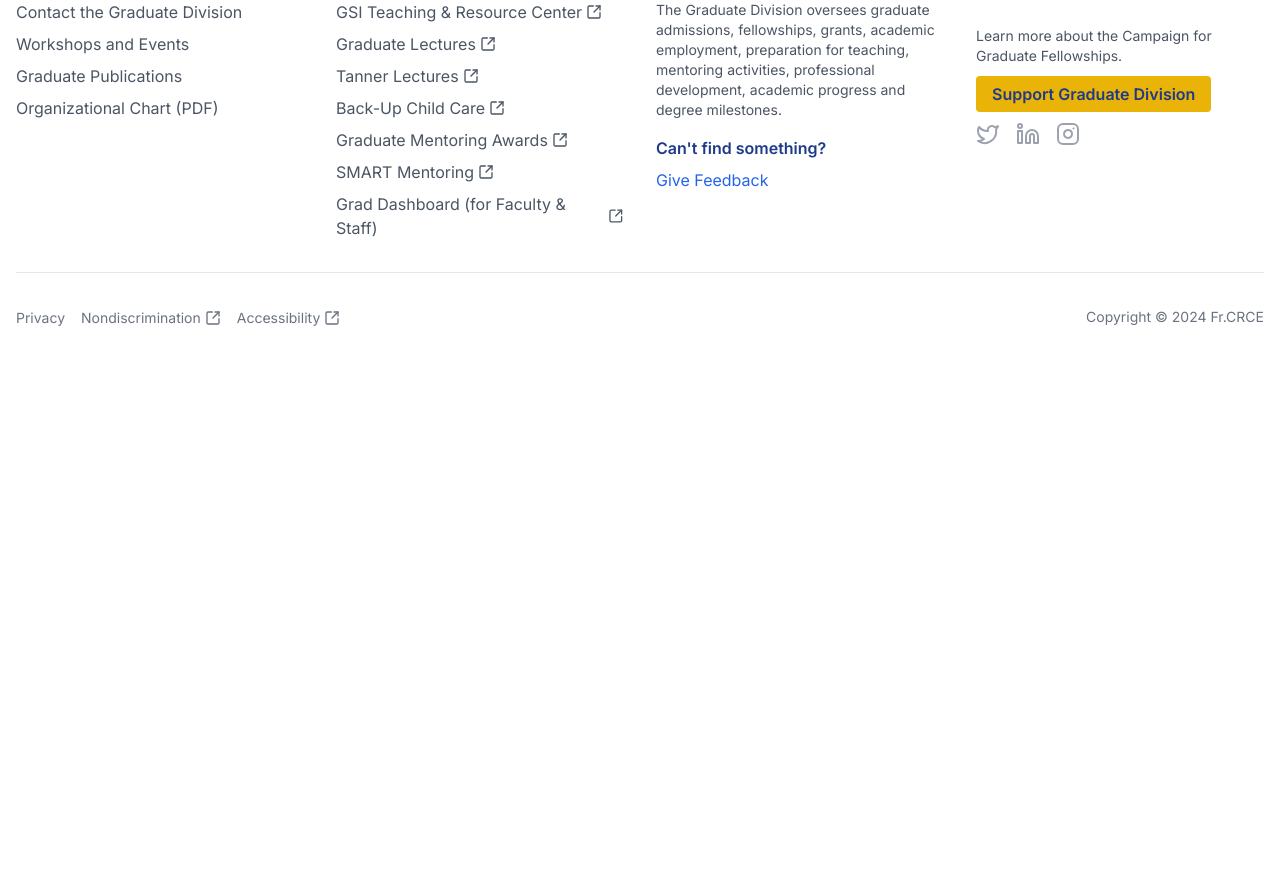
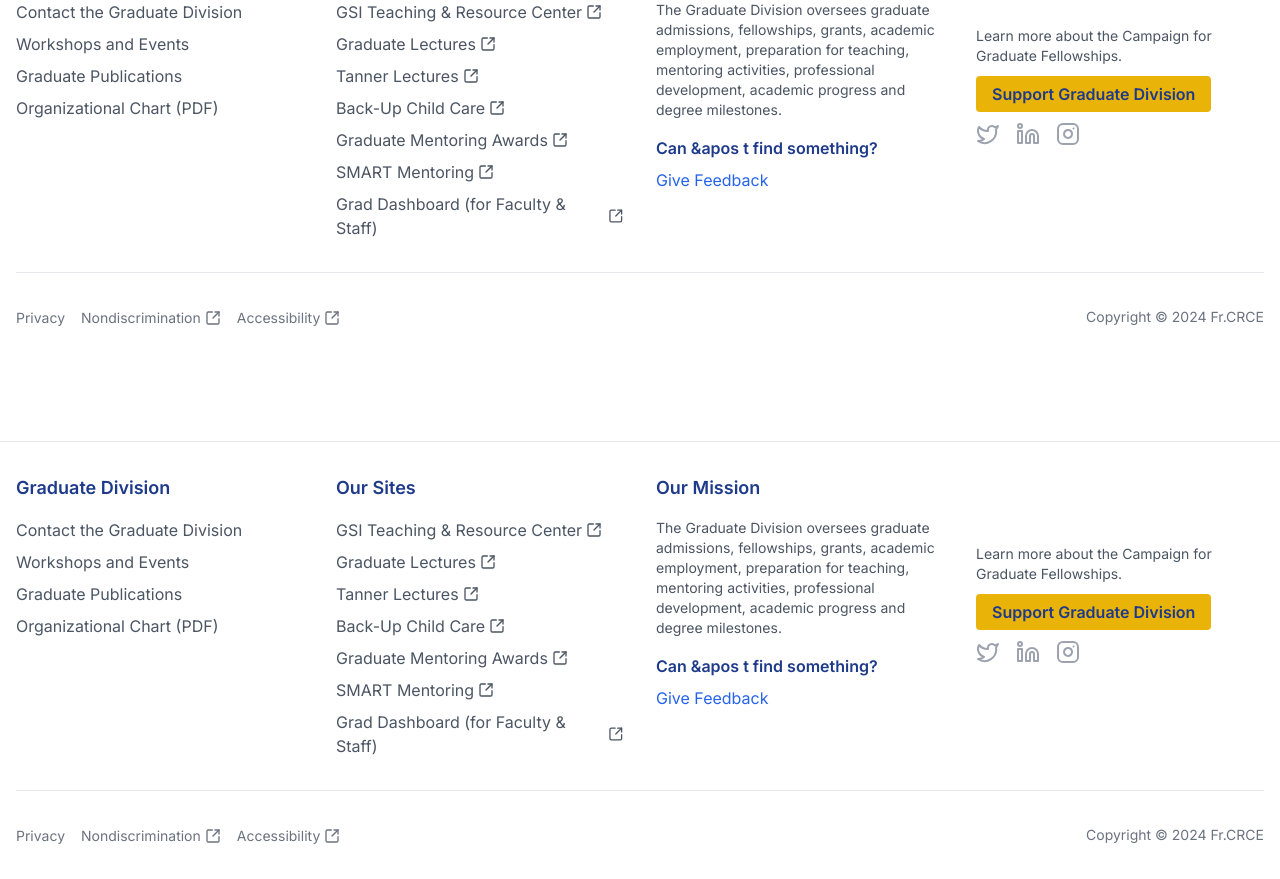
Before and after one commit to ZaneFerns360/course-scheduler, a Next.js app: page /home/home-page in a window 1280 px wide. Shown: the part 500-1379 px from the top of the page. Before the commit the page ends 861 px from the top, so only its background shows below. Built offline with nearby package versions, Linux system fonts and the light colour scheme.

Commit message:
commit 3

```diff
--- a/src/app/layout.tsx
+++ b/src/app/layout.tsx
@@ -1,6 +1,8 @@
 import type { Metadata } from "next";
 import { Inter } from "next/font/google";
 import "./globals.css";
+import Navbar from "@/components/Navbar";
+import Footer from "@/components/Footer";
 
 const inter = Inter({ subsets: ["latin"] });
 
@@ -16,7 +18,11 @@
 }>) {
   return (
     <html lang="en">
-      <body className={inter.className}>{children}</body>
+      <body className={inter.className}>
+        <Navbar />
+        {children}
+        <Footer />
+        </body>
     </html>
   );
 }
--- a/src/components/Footer.tsx
+++ b/src/components/Footer.tsx
@@ -123,7 +123,7 @@
                 degree milestones.
               </p>
               <h4 className="text-md mb-2 mt-4 font-semibold text-blue-900">
-                Can't find something?
+                Can &apos t find something?
               </h4>
               <Link href="#" className="text-blue-600 hover:underline">
                 Give Feedback
```
Also changed, not shown: 1 other file (tests, documents, lock files or other folders).
